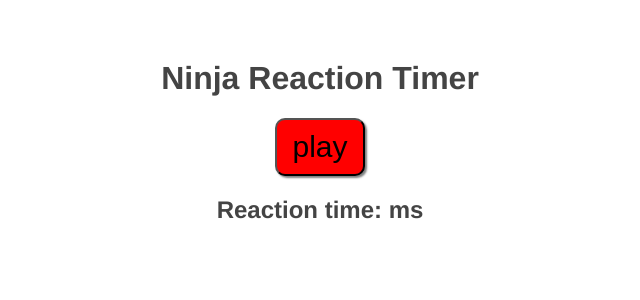
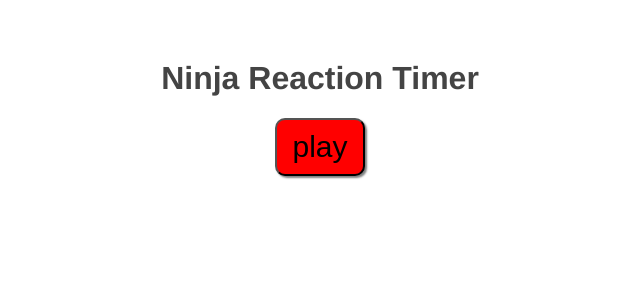
Before and after one commit to Lu-Smith/vue_reaction_timer, a Vue app: page / in a window 1280 px wide. Shown: the top 300 px of the page, without its empty margins (320-960 px from the left). Built offline with nearby package versions, Linux system fonts and the light colour scheme.

Commit message:
Updated App.vue

```diff
--- a/src/App.vue
+++ b/src/App.vue
@@ -2,7 +2,7 @@
 <h1>Ninja Reaction Timer</h1>
 <button @click="start" :disabled="isPlaying">play</button>
 <Block v-if="isPlaying" :delay="delay" @end="endGame" />
-<Results :score="score" />
+<Results :score="score" v-if="showResults" />
 </template>
 
 <script>
@@ -19,7 +19,8 @@ export default {
     return {
       isPlaying: false,
       delay: null,
-      score: null
+      score: null,
+      showResults: false
     }
 
   },
@@ -31,6 +32,7 @@ export default {
     endGame(reactionTime) {
       this.score = reactionTime
       this.isPlaying = false
+      this.showResults = true
     }
   }
 }
```
